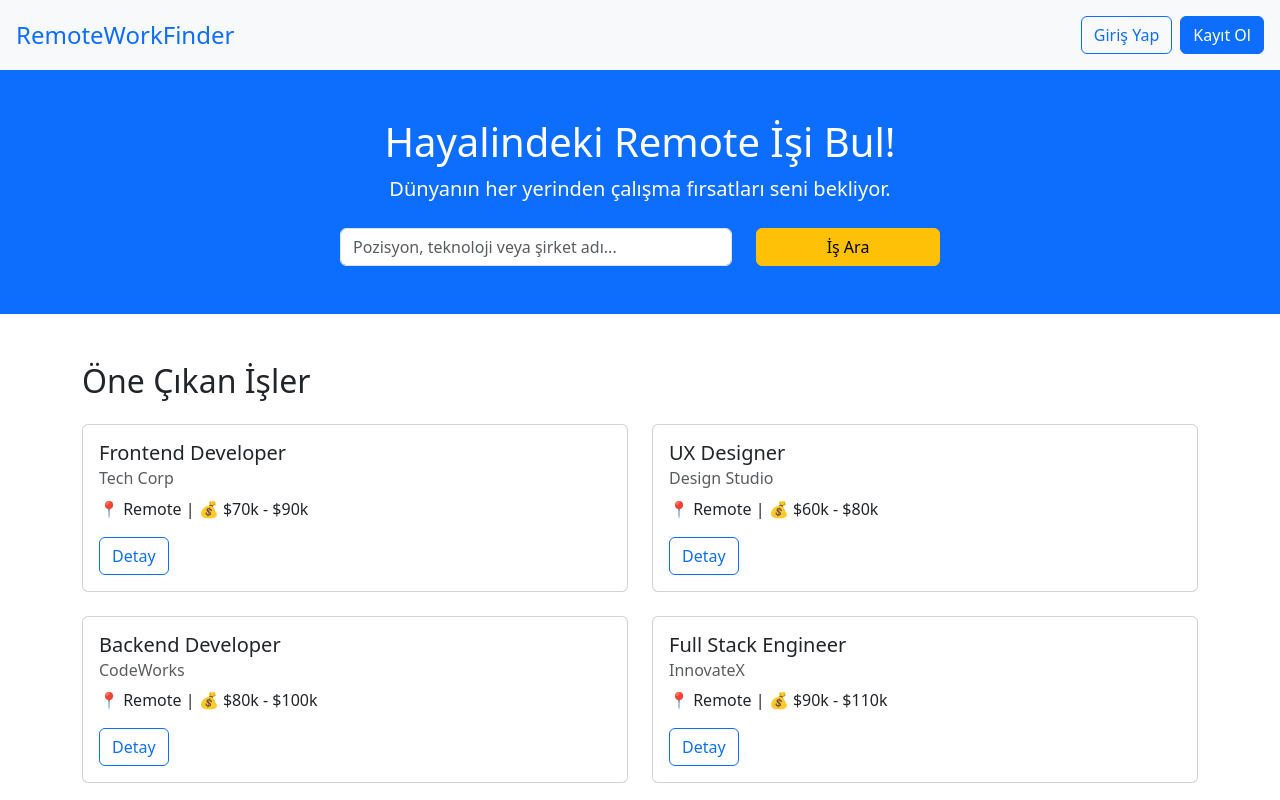
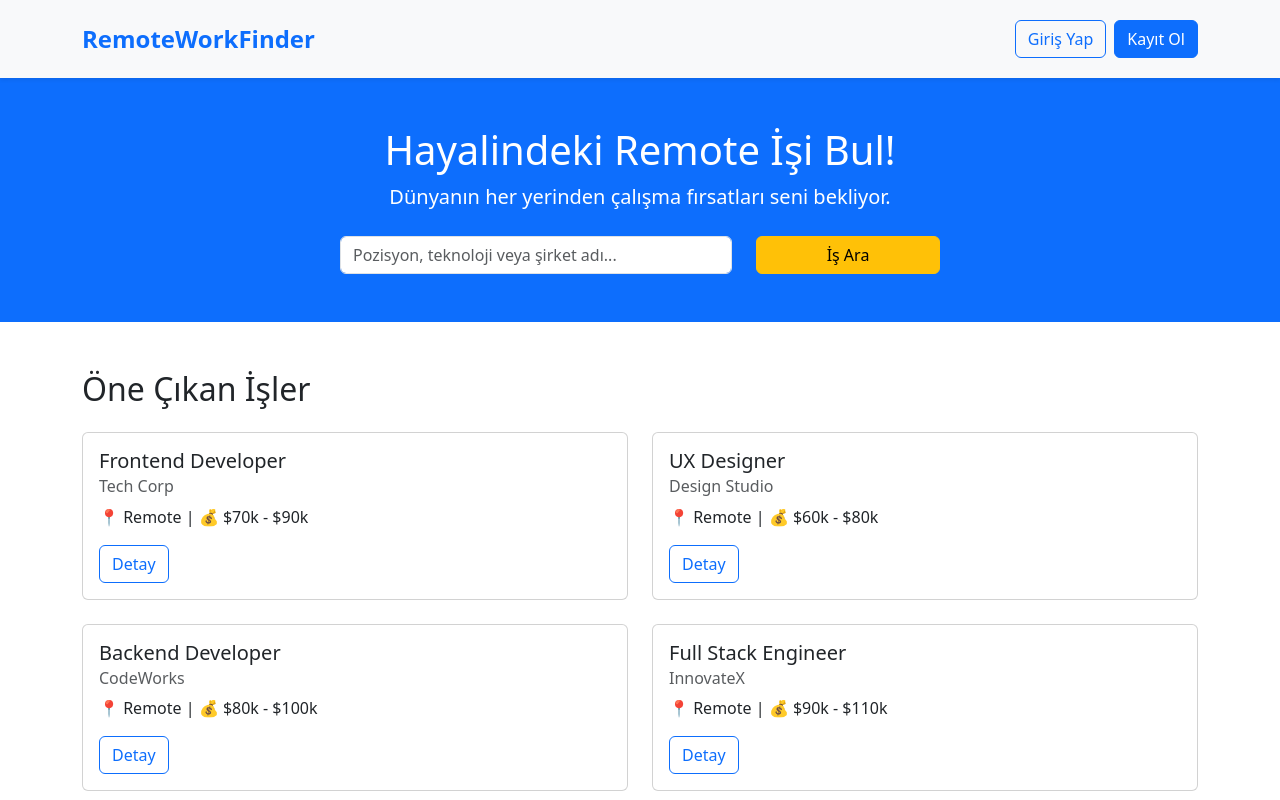
Before and after one commit to nazlinres01/remote-work-finder, a React (Create React App) app: page / in a window 1280 px wide. Shown: the top 800 px of the page. Built offline with nearby package versions, Linux system fonts and the light colour scheme.

Commit message:
navbar edited

```diff
--- a/src/pages/HomePage.js
+++ b/src/pages/HomePage.js
@@ -1,5 +1,6 @@
 import React from "react";
 import { Container, Row, Col, Button, Form, Card } from "react-bootstrap";
+import { Link } from "react-router-dom";
 
 const Home = () => {
   // Örnek iş ilanları (API'dan gelecek gerçek verilerin yerine mock data)
@@ -359,14 +360,25 @@ const Home = () => {
   return (
     <>
       {/* Navbar (Basit versiyon) */}
-      <nav className="bg-light p-3 d-flex justify-content-between align-items-center">
-        <h4 className="m-0 text-primary">RemoteWorkFinder</h4>
-        <div>
-          <Button variant="outline-primary" className="me-2">
-            Giriş Yap
-          </Button>
-          <Button variant="primary">Kayıt Ol</Button>
-        </div>
+      <nav className="navbar navbar-expand-lg bg-light shadow-sm py-3">
+        <Container className="d-flex justify-content-between align-items-center">
+          <Link to="/" className="navbar-brand text-primary fw-bold fs-4 m-0">
+            RemoteWorkFinder
+          </Link>
+          <div>
+            <Button
+              as={Link}
+              to="/login"
+              variant="outline-primary"
+              className="me-2"
+            >
+              Giriş Yap
+            </Button>
+            <Button as={Link} to="/signup" variant="primary">
+              Kayıt Ol
+            </Button>
+          </div>
+        </Container>
       </nav>
 
       {/* Hero Bölümü */}
```
